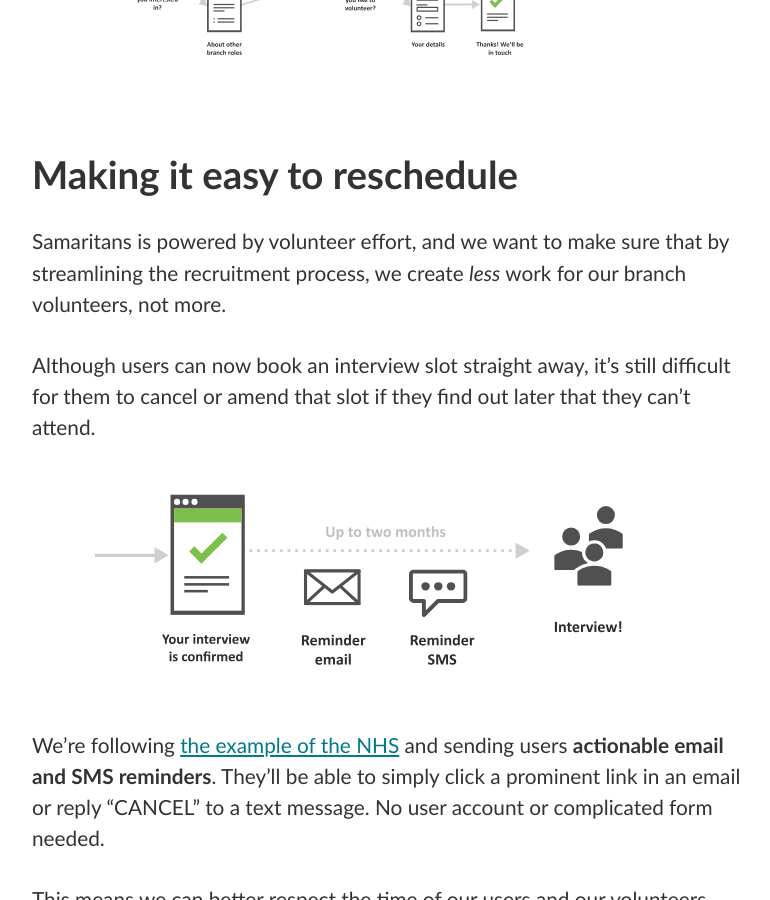
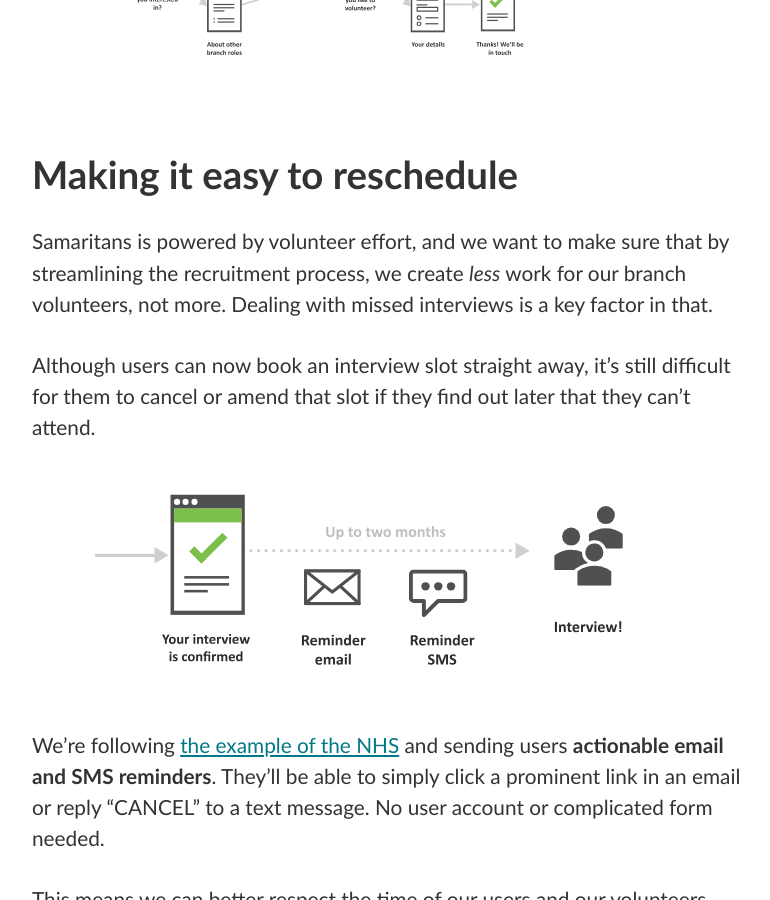
Before and after one commit to samaritans-digital/samaritans-digital, a Jekyll site: the page built from _posts/2018-11-13-volunteer-recruitment-improvements.md, in a window 1280 px wide and 900 px high, scrolled down 1176 px. Shown: the whole window, without its empty margins (248-1018 px from the left). Built offline with Jekyll 4.4.1, drawn with Linux system fonts in a browser that asks for light colours.

Commit message:
Rewording

```diff
--- a/_posts/2018-11-13-volunteer-recruitment-improvements.md
+++ b/_posts/2018-11-13-volunteer-recruitment-improvements.md
@@ -22,7 +22,7 @@ Here are some of the bigger things we're focusing on.
 
 ## Making it easy to reschedule
 
-Samaritans is powered by volunteer effort, and we want to make sure that by streamlining the recruitment process, we create *less* work for our branch volunteers, not more.
+Samaritans is powered by volunteer effort, and we want to make sure that by streamlining the recruitment process, we create *less* work for our branch volunteers, not more. Dealing with missed interviews is a key factor in that.
 
 Although users can now book an interview slot straight away, it's still difficult for them to cancel or amend that slot if they find out later that they can't attend.
 
```
